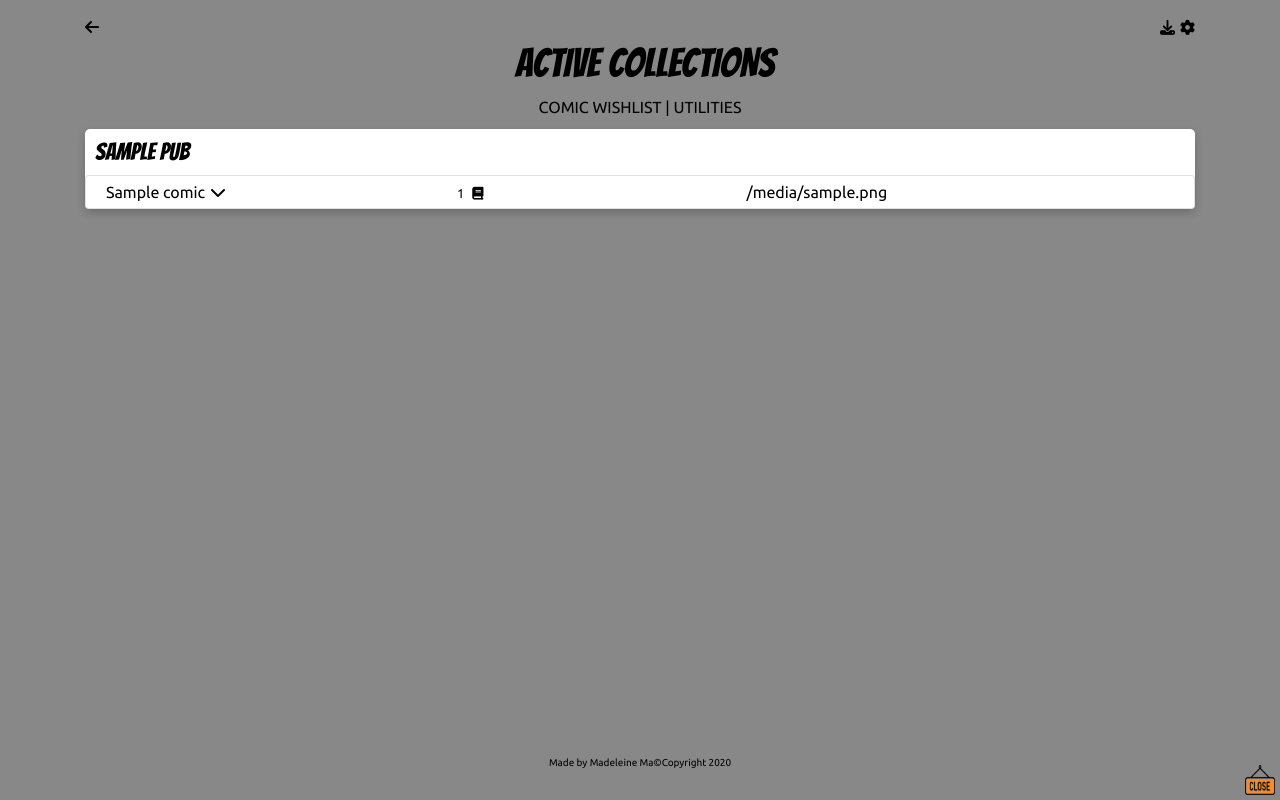
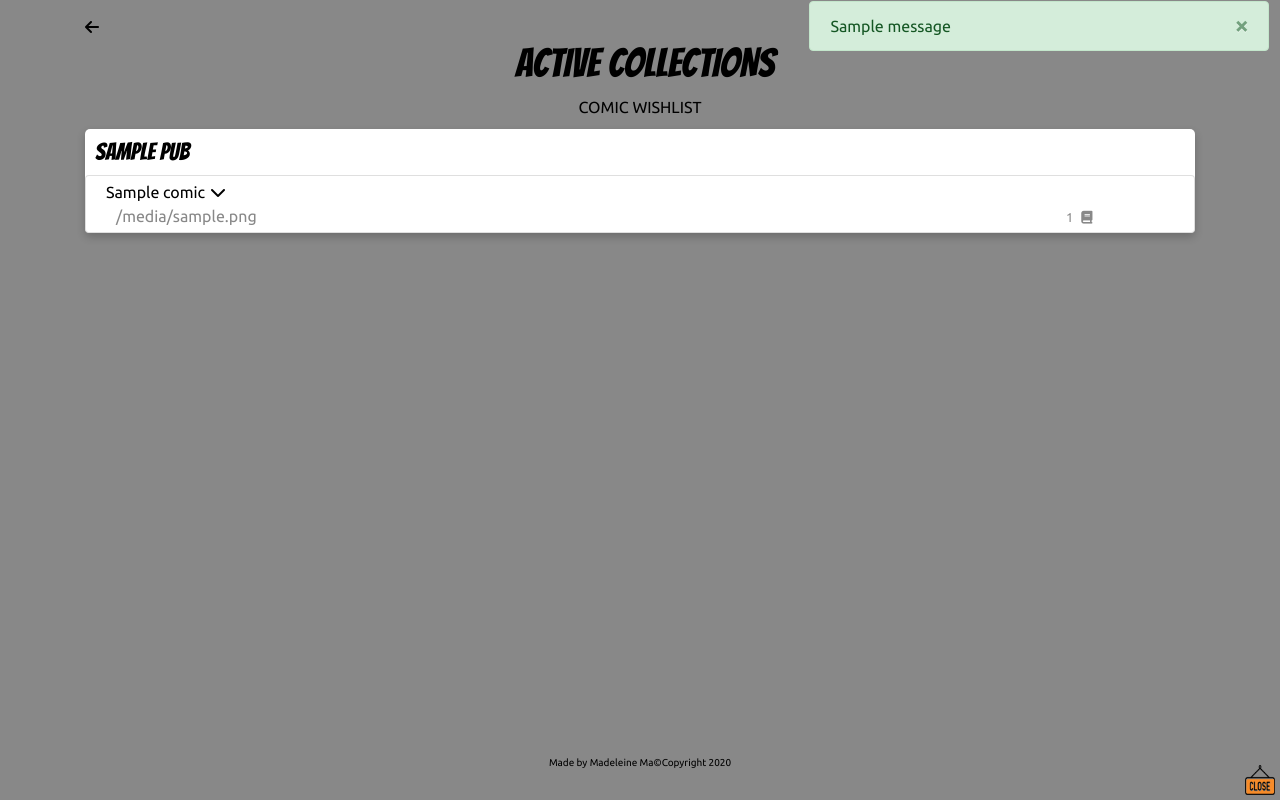
Before and after one commit to madeleinema-cee/comic_wishlist, a Flask app: template comic_wishlist/templates/find_one_collection.html in a window 1280 px wide. Run offline with Flask 2, Linux system fonts and the light colour scheme; the template is opened without the code that fills it: most values are stand-ins (such as "Sample title", 1, 10 or a date in 2020); one stand-in notice (Sample message) is shown; parts of the project's set-up code (start-up, migrations or seed data) failed here and were passed over; some libraries are stand-ins or nearby versions.

Commit message:
fixed layout and download function

```diff
--- a/comic_wishlist/__init__.py
+++ b/comic_wishlist/__init__.py
@@ -1,7 +1,6 @@
 from flask import Flask
 from flask_sqlalchemy import SQLAlchemy
 from flask_login import LoginManager
-import os
 
 app = Flask(__name__)
 
--- a/comic_wishlist/form.py
+++ b/comic_wishlist/form.py
@@ -1,7 +1,7 @@
 from flask_wtf import FlaskForm
 from wtforms import StringField, SubmitField, BooleanField, DateField, PasswordField
 from wtforms.validators import data_required, length
-from flask_wtf.file import FileField
+from flask_wtf.file import FileField, FileAllowed
 from datetime import date
 
 
@@ -26,7 +26,7 @@ class AdvancedForm2(FlaskForm):
 
 
 class UploadForm(FlaskForm):
-    file = FileField('')
+    file = FileField('data.sql', validators=[data_required(), FileAllowed(['sql'])])
     submit = SubmitField('Upload')
 
 
--- a/comic_wishlist/routes.py
+++ b/comic_wishlist/routes.py
@@ -1,4 +1,4 @@
-from flask import render_template, redirect, url_for, request, send_file, current_app
+from flask import render_template, redirect, url_for, flash, request, send_file, current_app
 from flask_login import login_user, current_user, logout_user, login_required
 from comic_wishlist import app, db, login_manager
 from comic_wishlist.models import Colors, User
@@ -9,7 +9,6 @@ from download_data import ExcelCovert
 from datetime import datetime as dt
 from utils import retrieve_oldest_comic_date, generate_date_options
 import os
-from config import hashed_password
 import bcrypt
 
 
@@ -178,7 +177,7 @@ def advanced_search_collection(title, start_date, end_date, graded):
                            year_options=generate_date_options(retrieve_oldest_comic_date(comics)))
 
 
-@app.route('/collection/<string:title>', methods=['GET', 'POST'])
+@app.route('/search_collection/<string:title>', methods=['GET', 'POST'])
 def search_collection(title):
     titles = []
     theme = Colors.query.filter_by(selected=True).first()
@@ -223,6 +222,9 @@ def download_excel(wishlist, one_sheet):
     if one_sheet == 'True':
         e.download_one_sheet()
         return send_file(e.output_file, as_attachment=True)
+    else:
+        e.download_multi_sheet()
+        return send_file(e.output_file, as_attachment=True)
 
 
 @app.context_processor
@@ -265,11 +267,15 @@ def admin():
     if request.method == 'POST':
         if form.submit.data and form.validate_on_submit:
             file = request.files['file']
-            path = '/tmp/data.sql'
-            file.save(path)
-            s = SQLFileParser(path)
-            s.main()
-            os.remove(path)
-
-            return redirect(url_for('index'))
+            if file.filename == 'data.sql':
+                path = '/tmp/data.sql'
+                file.save(path)
+                s = SQLFileParser(path)
+                s.main()
+                os.remove(path)
+                flash('SQL file uploaded successfully!', 'success')
+                return redirect(url_for('index'))
+            else:
+                flash('Please submit data.sql!')
+                return redirect(url_for('admin', form=form))
     return render_template('admin.html', form=form)
--- a/comic_wishlist/static/main.css
+++ b/comic_wishlist/static/main.css
@@ -3,6 +3,7 @@ body {
     color: var(--secondary);
     padding: 15px 0;
     font-family: var(--main-font);
+    z-index: 0;
 
 }
 
@@ -99,7 +100,18 @@ body {
 }
 
 .subtitle {
-    color: var(--primary);
+    color: var(--bgcolor);
+}
+
+.cover_desc{
+    margin-left: 10px;
+    text-align: left;
+
+}
+
+.issues_count {
+    text-align: right;
+    float: right;
 }
 
 .color-theme {
@@ -230,15 +242,12 @@ img {
 }
 
 .card-header {
-    color: var(--primary);
     font-size: smaller;
 }
 
-.card-header:hover {
-    color: var(--secondary);
-    text-decoration: none;
+.key{
+    color: var(--primary);
 }
-
 .image {
     height: 30px;
     width: 30px;
@@ -329,3 +338,11 @@ footer{
 .desc {
     padding-right: 10px;
 }
+
+.alert {
+    z-index: 99;
+    width: 60%;
+    position: absolute;
+    top:0;
+    right:5px
+}
--- a/comic_wishlist/templates/find_one_collection.html
+++ b/comic_wishlist/templates/find_one_collection.html
@@ -34,11 +34,8 @@
 
 
 <div class="content">
-    <a class="utilities" href="{{url_for('index')}}">COMIC WISHLIST</a> |
-    <a class="utilities" href="{{url_for('utilities')}}">UTILITIES</a>
+    <a class="utilities" href="{{url_for('index')}}">COMIC WISHLIST</a>
 </div>
-
-
 
 {% for pub, comic_list in comics.items() %}
     <div class="card">
@@ -47,19 +44,15 @@
             {% for title, issues in comic_list.items() %}
                 <ul class="list-group">
                     <li class="list-group-item py-1">
+                        <a class="title" data-toggle="collapse" href="#title{{issues[0]['title_id']}}"
+                           role="button" aria-expanded="false" aria-controls="collapse"
+                           onclick="replaceIcon('chevron{{issues[0]['title_id']}}', 'fa-chevron-down', 'fa-chevron-up')">
+                            {{title}}<i class='fas fa-chevron-down' id="chevron{{issues[0]['title_id']}}"></i>
+                        </a>
                         <div class="row">
-                            <div class="col-4">
-                                <a class="title" data-toggle="collapse" href="#title{{issues[0]['title_id']}}"
-                                   role="button" aria-expanded="false" aria-controls="collapse"
-                                   onclick="replaceIcon('chevron{{issues[0]['title_id']}}', 'fa-chevron-down', 'fa-chevron-up')">
-                                    {{title}}<i class='fas fa-chevron-down' id="chevron{{issues[0]['title_id']}}"></i>
-                                </a>
-                            </div>
-
-                            <div class="col-3 subtitle float:right"><small>{{issues|length}} <i class="fas fa-book"></i></small></div>
-                            <div class="col-5 subtitle">
-                                    {{issues[0]['cover_desc']}}
-                            </div>
+                            <div class="col-7 subtitle cover_desc">{{issues[0]['cover_desc']}}</div>
+                            <div class="col-4 subtitle issues_count">
+                                <small>{{issues|length}} <i class="fas fa-book"></i></small></div>
                         </div>
 
 
--- a/comic_wishlist/templates/layout.html
+++ b/comic_wishlist/templates/layout.html
@@ -38,6 +38,20 @@
 
     <body>
         <div class="container">
+            <div role="alert" class="alert alert-dismissible fade show">
+                {% with messages = get_flashed_messages(with_categories=true)%}
+                    {% if messages %}
+                        {% for category, message in messages %}
+                        <div class="alert alert-{{category}} alert-dismissible fade show">
+                         <button type="button" class="close" data-dismiss="alert" aria-label="Close">
+                                <span aria-hidden="true">&times;</span>
+                         </button>
+                            {{ message }}
+                        </div>
+                        {% endfor %}
+                    {% endif %}
+                {% endwith %}
+            </div>
             <a class="setting" data-toggle="collapse" href="#colortheme" aria-expanded="false"
                aria-controls="colortheme"><i class="fa fa-gear" style="font-size:15px"></i>
             </a>
--- a/download_data.py
+++ b/download_data.py
@@ -8,7 +8,9 @@ class ExcelCovert:
         self.one_sheet = True if one_sheet == 'True' else False
 
         c = ComicData(wishlist=self.wishlist)
-        self.data = c.parse_data()
+        print(self.wishlist)
+        print(one_sheet)
+        self.data = c.parse_data(wishlist=self.wishlist)
 
         self.output_file = '/tmp/{}({}).xlsx'.format(
             'wishlist' if self.wishlist else 'collection',
--- a/find_data.py
+++ b/find_data.py
@@ -14,7 +14,6 @@ class ComicData:
                        join Publisher p on p.publisherid = c.publisherid
                        Order by PublisherName, title, issuenumber
                        '''
-
                 self.results = self.db.fetchall(query)
             else:
                 query = query
--- a/utils.py
+++ b/utils.py
@@ -20,6 +20,7 @@ def add_color():
         db.session.add(color)
         db.session.commit()
 
+
 def retrieve_oldest_comic_date(comics):
     dates = []
     for name, comic in comics.items():
```
Also changed, not shown: comic_wishlist/templates/admin.html (+22 -4 lines), comic_wishlist/templates/collection.html (+10 -20 lines), comic_wishlist/templates/home.html (+21 -35 lines), comic_wishlist/site.db.
